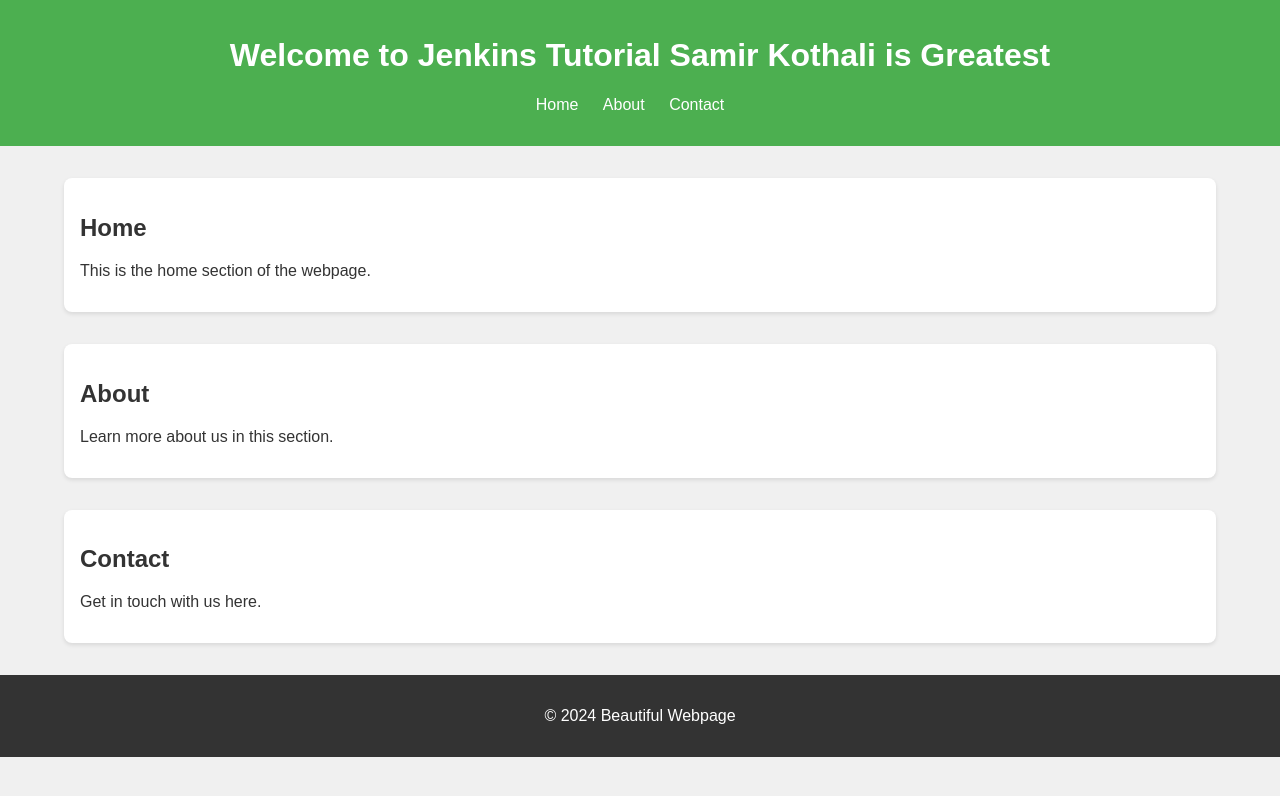
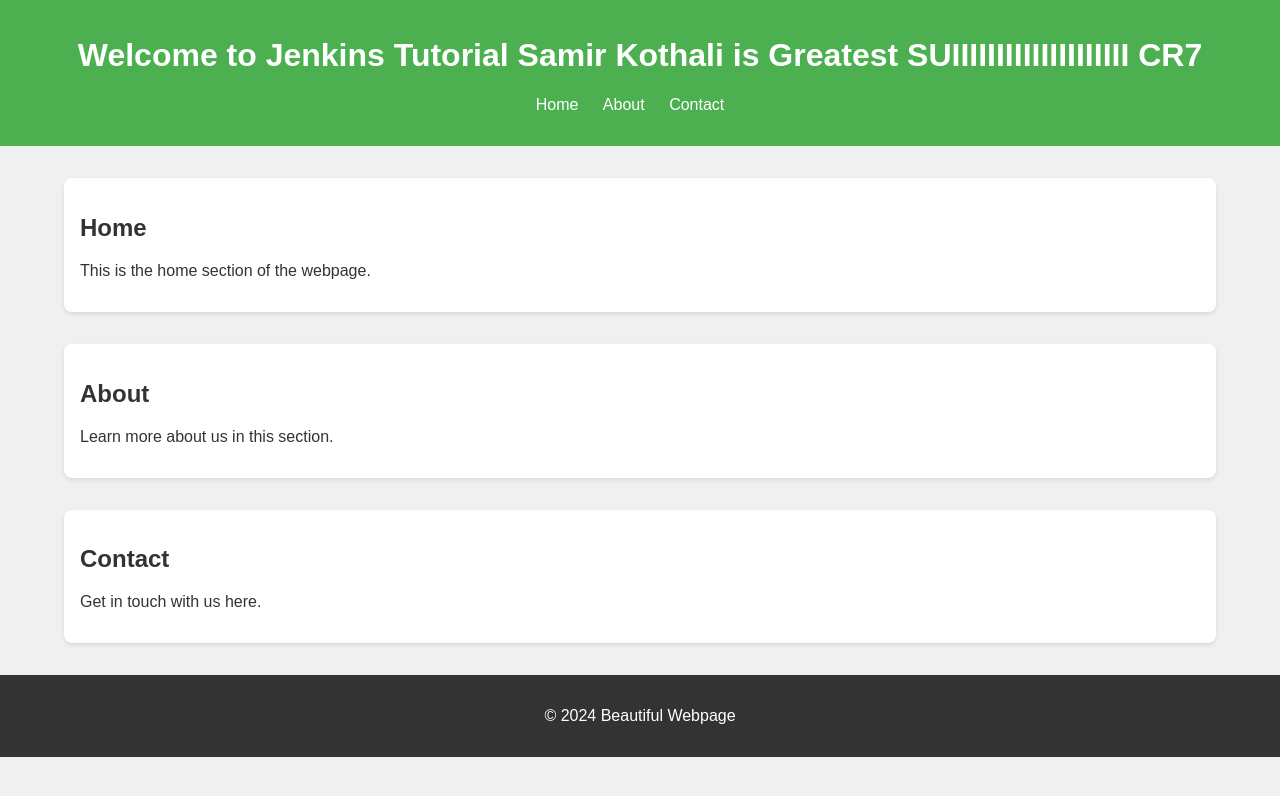
Before and after one commit to Skothali/Pythoncode, a plain HTML site: page index.html in a window 1280 px wide. Drawn offline with Linux system fonts and the light colour scheme.

Commit message:
Update index.html

```diff
--- a/index.html
+++ b/index.html
@@ -51,7 +51,7 @@
 </head>
 <body>
     <header>
-        <h1>Welcome to Jenkins Tutorial Samir Kothali is Greatest</h1>
+        <h1>Welcome to Jenkins Tutorial Samir Kothali is Greatest SUIIIIIIIIIIIIIIIIIIII CR7</h1>
         <nav>
             <ul>
                 <li><a href="#home">Home</a></li>
```
